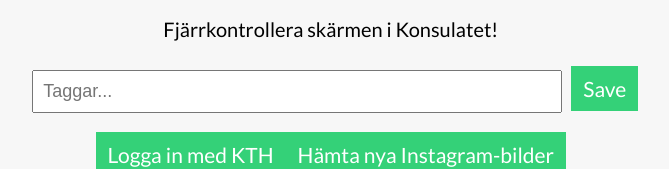
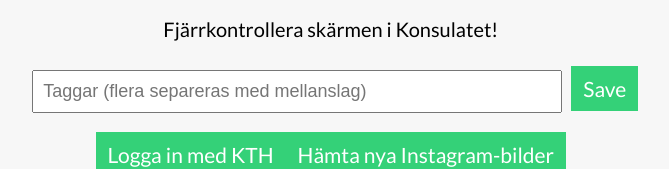
Before and after one commit to Fysiksektionen/KONSol, a React (Create React App) app in the folder client/: page / in a window 1280 px wide. Shown: the part 134-303 px from the top of the page, without its empty margins (322-991 px from the left). Built offline with nearby package versions, Linux system fonts and the light colour scheme; no server answers.

Commit message:
More explicit instruction

```diff
--- a/client/src/components/Tags.js
+++ b/client/src/components/Tags.js
@@ -50,7 +50,7 @@
     render() {
         return (
             <div className="current-tags">
-              <input className="tag-input" type="text" value={this.state.tags || ''} placeholder="Taggar..." name="tags" onChange={this.handleChange}/>
+              <input className="tag-input" type="text" value={this.state.tags || ''} placeholder="Taggar (flera separeras med mellanslag)" name="tags" onChange={this.handleChange}/>
               <input type="submit" value="Save" className="btn" onClick={this.saveTags}/>
             </div>
         )}
```
